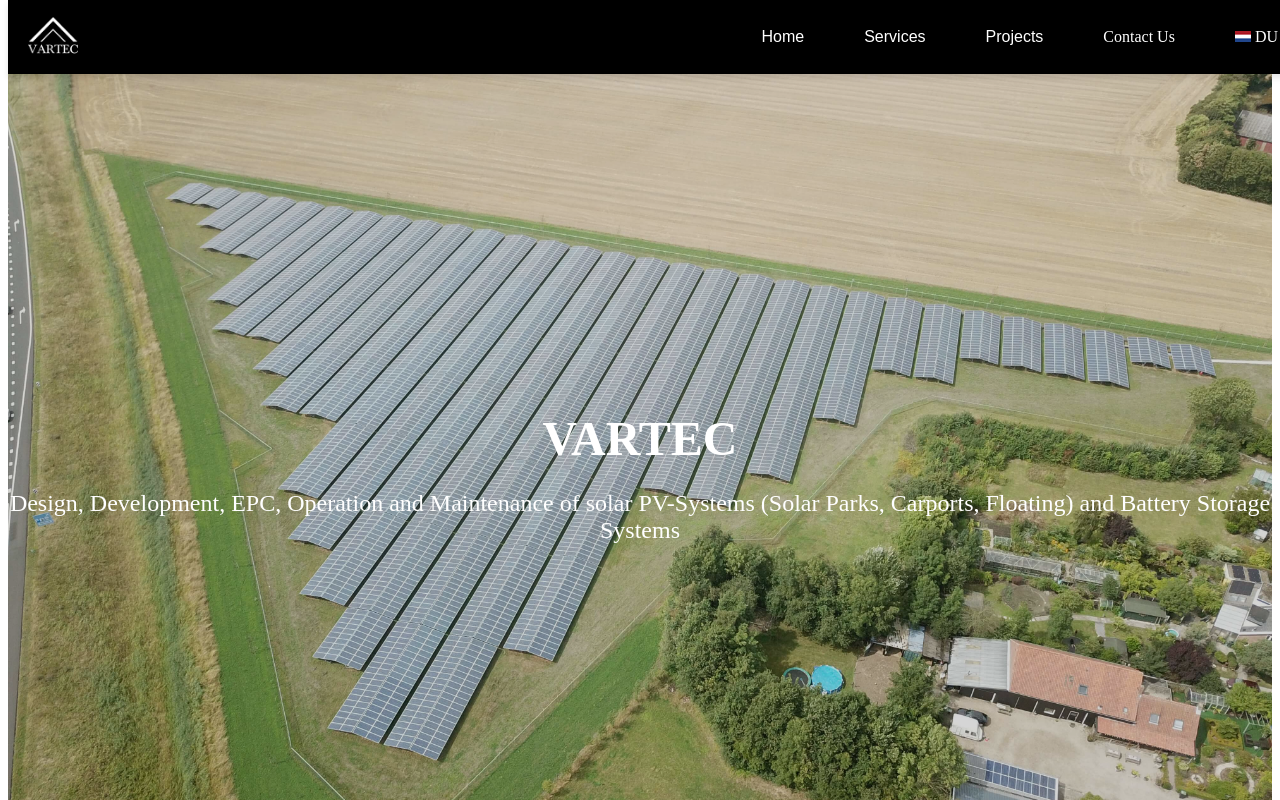
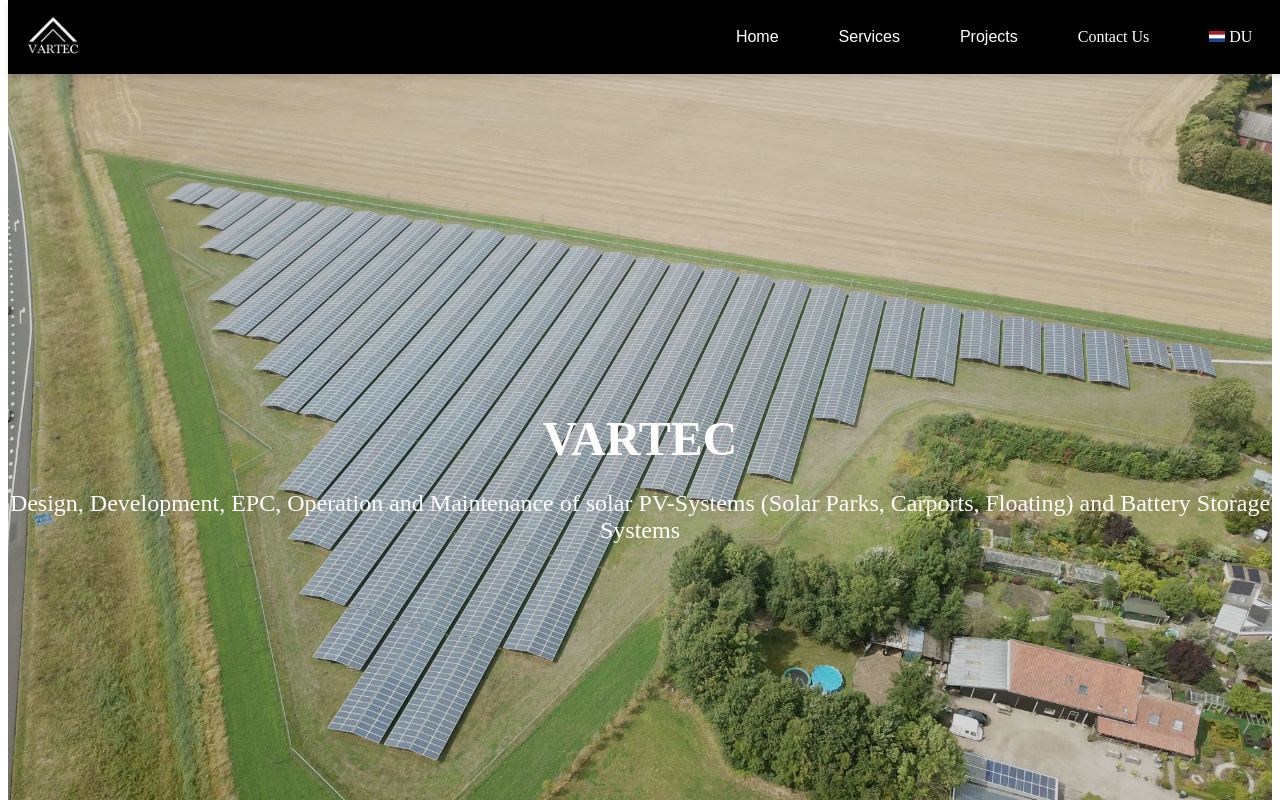
Before and after one commit to Akash-Modi104/vartec.github.io, an Angular app: page / in a window 1280 px wide. Shown: the top 800 px of the page. Built offline with nearby package versions, Linux system fonts and the light colour scheme.

Commit message:
bug fixes

```diff
--- a/src/app/hero2/hero2.component.css
+++ b/src/app/hero2/hero2.component.css
@@ -12,8 +12,8 @@
   background-color: #000; /* Primary color */
   padding: 10px 20px;
   position: fixed;
-  max-width: 100%;
-  min-width: 100%;
+  max-width: 98%;
+  min-width: 98%;
   top: 0;
   z-index: 1000;
   box-shadow: 0 4px 6px rgba(0, 0, 0, 0.1); /* Subtle shadow for depth */
```
Also changed, not shown: 3 other files (tests, documents, lock files or other folders).
